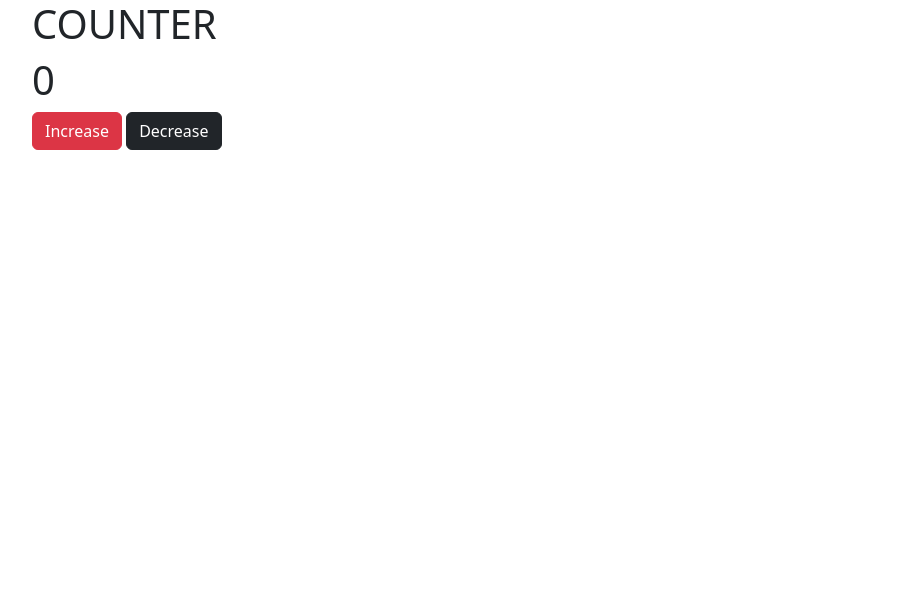
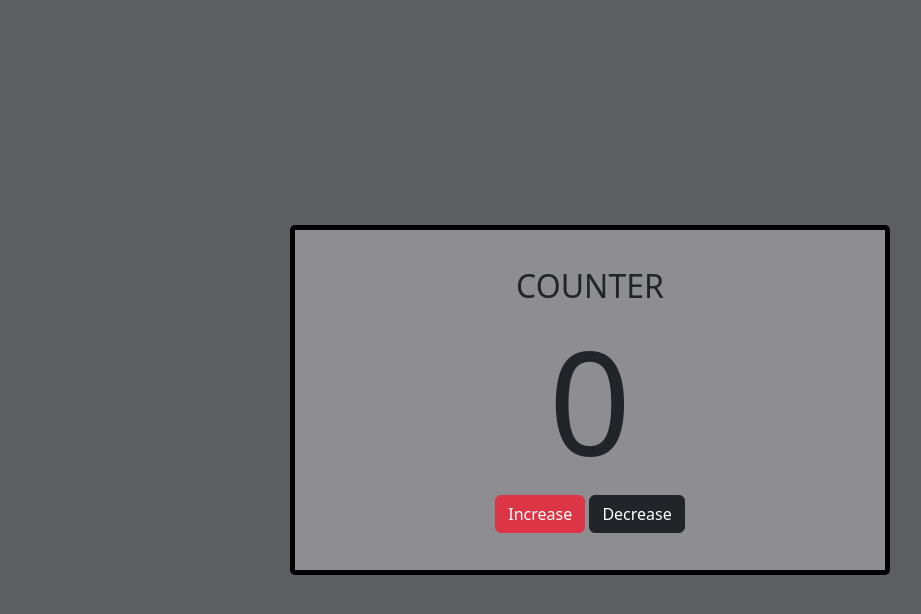
Before and after one commit to Nietru/simple-counter, a plain HTML site: page index.html in a window 1280 px wide. Shown: the whole page, without its empty margins (50-971 px from the left). Drawn offline with nearby package versions, Linux system fonts and the light colour scheme.

Commit message:
added code to the css file

```diff
--- a/styles.css
+++ b/styles.css
@@ -0,0 +1,37 @@
+body {
+    background-color: #5D5E60;
+}
+
+.container {
+    /*border: 1px solid black;*/
+
+    width: 95%;
+    height: 100vh;
+    margin: auto;
+    display: flex;
+    justify-content: center;
+    align-items: center;
+}
+
+.counter {
+    border: 5px solid black;
+    width: 600px;
+    height: 350px;
+    margin: auto;
+    padding: 25px;
+    text-align: center;
+    background-color: #8D8D92;
+    border-radius: 5px;
+    display: flex;
+    justify-content: center;
+    align-items: center;
+    flex-direction: column;
+}
+
+.counter h1 {
+    font-size: 2rem;
+}
+
+#count {
+    font-size: 9rem;
+}
```
Also changed, not shown: index.html (+1 -0 lines).
